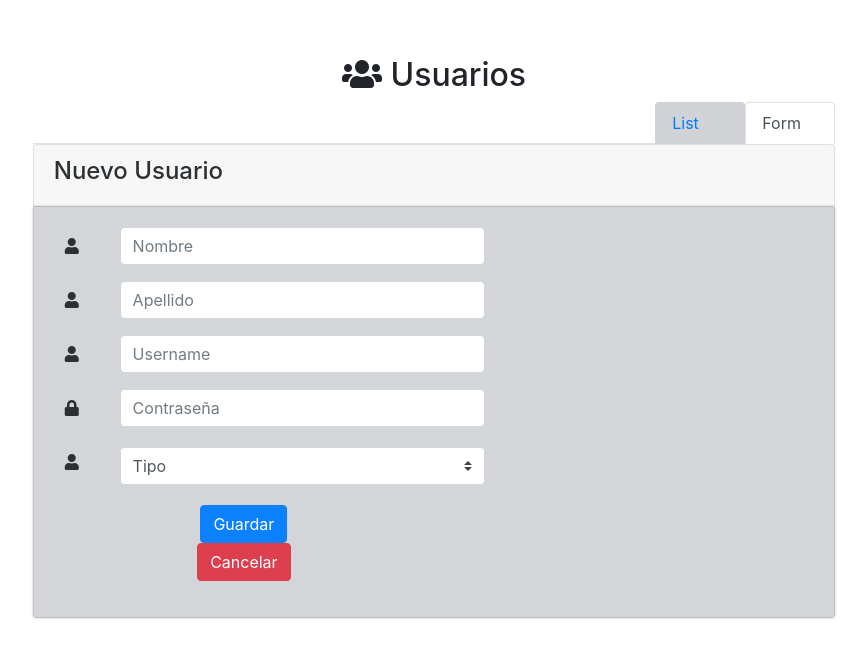
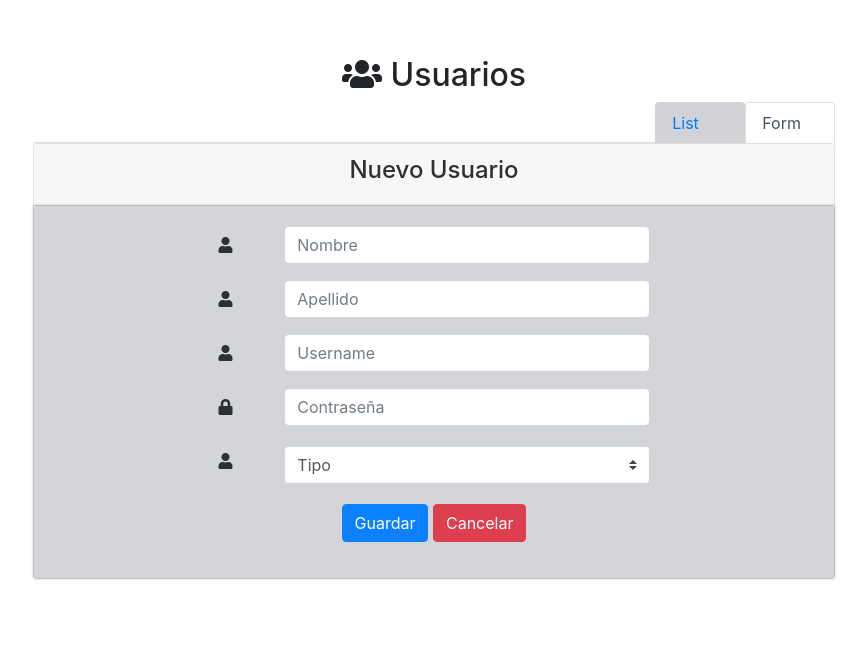
Before and after one commit to Andrealr10/gestor, a CodeIgniter app: page /gestor/index.php/usuario/index in a window 1280 px wide, after a click on "Form". Shown: the top 658 px of the page, without its empty margins (206-1073 px from the left). Run offline with CodeIgniter, Linux system fonts and the light colour scheme; data that the repository does not hold is empty; some libraries are stand-ins or nearby versions.

Commit message:
Hice un cambio en el proyecto

```diff
--- a/application/controllers/Usuario.php
+++ b/application/controllers/Usuario.php
@@ -23,8 +23,7 @@ class Usuario extends CI_Controller
   }
 
 
-    //Función para insertar un registro
-    public function insertar()
+  public function insert()
   {
     $data = [
       'nombre' => $_POST['nombre'],
@@ -36,4 +35,44 @@ class Usuario extends CI_Controller
     ];
     $this->UsuarioModel->insert($data);
   }
+
+  public function delete($id)
+  {
+    $data = [
+      'estado' => 2
+    ];
+
+    $this->UsuarioModel->update($data, $id);
   }
+
+  public function activar($id)
+  {
+    $data = [
+      'estado' => 1
+    ];
+
+    $this->UsuarioModel->update($data, $id);
+  }
+
+  public function getById($id)
+  {
+    echo json_encode($this->UsuarioModel->getById($id));
+  }
+
+  public function actualizar($id)
+  {
+    if ($id == 1) {
+      $data = [];
+    } else {
+      $data = [
+        'nombre' => $_POST['nombre'],
+        'apellido' => $_POST['apellido'],
+        'username' => $_POST['username'],
+        'password ' => $_POST['password'],
+        'tipo' => $_POST['tipo'],
+        'estado' => $_POST['estado'],
+      ];
+    }
+    $this->UsuarioModel->update($data, $id);
+  }
+}
--- a/application/views/pages/usuarios/index.php
+++ b/application/views/pages/usuarios/index.php
@@ -1,27 +1,42 @@
 <!DOCTYPE html>
 <html lang="en">
-
 <head>
     <meta charset="UTF-8">
     <meta name="viewport" content="width=device-width, initial-scale=1.0">
     <meta http-equiv="X-UA-Compatible" content="ie=edge">
-
     <link rel="stylesheet" href="<?= base_url(); ?>libs/css/bootstrap.min.css">
     <link rel="stylesheet" href="<?= base_url(); ?>libs/fonts/css/all.css">
     <link rel="stylesheet" href="<?= base_url(); ?>libs/css/style.css">
-    <link rel="stylesheet" href="https://cdnjs.cloudflare.com/ajax/libs/twitter-bootstrap/4.1.1/css/bootstrap.css">
+    <!-- <link rel="stylesheet" href="https://cdnjs.cloudflare.com/ajax/libs/twitter-bootstrap/4.1.1/css/bootstrap.css">
+    <link rel="stylesheet" href="https://cdn.datatables.net/1.10.19/css/dataTables.bootstrap4.min.css"> -->
+    <!--Alertify-->
+    <!-- JavaScript -->
+    <script src="//cdn.jsdelivr.net/npm/alertifyjs@1.11.4/build/alertify.min.js"></script>
 
-    <link rel="stylesheet" href="./assets/css/bootstrap.min.css">
-    <link rel="stylesheet" href="./assets/fontawesome/css/all.css">
-    <link rel="stylesheet" href="./assets/css/style.css">
-    <link rel="stylesheet" href="https://cdnjs.cloudflare.com/ajax/libs/twitter-bootstrap/4.1.1/css/bootstrap.css">
-    <link rel="stylesheet" href="https://cdn.datatables.net/1.10.19/css/dataTables.bootstrap4.min.css">
+    <!-- CSS -->
+    <link rel="stylesheet" href="//cdn.jsdelivr.net/npm/alertifyjs@1.11.4/build/css/alertify.min.css" />
+    <!-- Default theme -->
+    <link rel="stylesheet" href="//cdn.jsdelivr.net/npm/alertifyjs@1.11.4/build/css/themes/default.min.css" />
+    <!-- Semantic UI theme -->
+    <link rel="stylesheet" href="//cdn.jsdelivr.net/npm/alertifyjs@1.11.4/build/css/themes/semantic.min.css" />
+    <!-- Bootstrap theme -->
+    <link rel="stylesheet" href="//cdn.jsdelivr.net/npm/alertifyjs@1.11.4/build/css/themes/bootstrap.min.css" />
+
+    <!--
+    RTL version
+-->
+    <link rel="stylesheet" href="//cdn.jsdelivr.net/npm/alertifyjs@1.11.4/build/css/alertify.rtl.min.css" />
+    <!-- Default theme -->
+    <link rel="stylesheet" href="//cdn.jsdelivr.net/npm/alertifyjs@1.11.4/build/css/themes/default.rtl.min.css" />
+    <!-- Semantic UI theme -->
+    <link rel="stylesheet" href="//cdn.jsdelivr.net/npm/alertifyjs@1.11.4/build/css/themes/semantic.rtl.min.css" />
+    <!-- Bootstrap theme -->
+    <link rel="stylesheet" href="//cdn.jsdelivr.net/npm/alertifyjs@1.11.4/build/css/themes/bootstrap.rtl.min.css" />
     <title>Gestor</title>
 </head>
-
 <body>
     <div class="container">
-        <div class="mx-auto col-sm-9 main-section" id="myTab" role="tablist">
+        <div class="mx-auto col-sm-9 main-section">
             <h2 class="text-center"><i class="fas fa-users"></i> Usuarios</h2>
             <ul class="nav nav-tabs justify-content-end">
                 <li class="nav-item pesta">
@@ -29,18 +44,18 @@
                 </li>
                 <li class="nav-item pesta">
                     <a class="nav-link" id="form-tab" data-toggle="tab" href="#form" role="tab" aria-controls="form" aria-selected="true">Form</a>
-
             </ul>
-            <div class="tab-content" id="myTabContent">
+            <div class="tab-content">
                 <div class="tab-pane fade show active" id="list" role="tabpanel" aria-labelledby="list-tab">
-                    <div class="card">
+                    <!--Lista-->
+                    <div class="card text-center">
                         <div class="card-header">
-                            <h4>Lista de Usuarios</h4>
+                            <h4 class="text-center">Lista de Usuarios</h4>
                         </div>
                         <div class="card-body">
                             <div class="table-responsive">
                                 <table id="lista" class="table table-bordered table-hover table-striped">
-                                    <thead class="thead-light text-center">
+                                    <thead class="thead-dark text-center">
                                         <tr>
                                             <th scope="col">Id</th>
                                             <th scope="col">Nombre</th>
@@ -58,38 +73,40 @@
                         </div>
                     </div>
                 </div>
+                <!--Lista-->
                 <div class="tab-pane fade" id="form" role="tabpanel" aria-labelledby="form-tab">
+                    <!--Formulario-->
                     <div class="card">
                         <div class="card-header">
-                            <h4>Nuevo Usuario</h4>
+                            <h4 class="text-center">Nuevo Usuario</h4>
                         </div>
-                        <div class="card-body formu col-lg-12 text-center">
+                        <div class="card-body">
                             <form class="form" role="form" autocomplete="off" id="formu">
-                                <div class="form-group row">
-                                    <label class="col-lg-1 col-form-label form-control-label"><i class="fas fa-user"></i></label>
-                                    <div class="col-lg-6">
+                                <div class="form-group justify-content-center row">
+                                    <label class="col-1 col-form-label form-control-label"><i class="fas fa-user"></i></label>
+                                    <div class="col-6">
                                         <input class="form-control" type="text" placeholder="Nombre" name="nombre" id="nombre">
                                     </div>
                                 </div>
-                                <div class="form-group row">
+                                <div class="form-group justify-content-center row">
                                     <label class="col-lg-1 col-form-label form-control-label"><i class="fas fa-user"></i></label>
                                     <div class="col-lg-6">
                                         <input class="form-control" type="text" placeholder="Apellido" name="apellido" id="apellido">
                                     </div>
                                 </div>
-                                <div class="form-group row">
+                                <div class="form-group justify-content-center row">
                                     <label class="col-lg-1 col-form-label form-control-label"><i class="fas fa-user"></i></label>
                                     <div class="col-lg-6">
                                         <input class="form-control" type="text" placeholder="Username" name="username" id="username">
                                     </div>
                                 </div>
-                                <div class="form-group row">
+                                <div class="form-group justify-content-center row">
                                     <label class="col-lg-1 col-form-label form-control-label"><i class="fas fa-lock"></i></label>
                                     <div class="col-lg-6">
                                         <input class="form-control" type="password" placeholder="Contraseña" name="password" id="password">
                                     </div>
                                 </div>
-                                <div class="form-group row">
+                                <div class="form-group justify-content-center row">
                                     <label class="col-lg-1 col-form-label form-control-label"><i class="fas fa-user"></i></label>
                                     <div class="col-lg-6">
                                         <select class="custom-select my-1 mr-sm-2" name="tipo" id="tipo">
@@ -99,12 +116,10 @@
                                         </select>
                                     </div>
                                 </div>
-                                <div class="form-group row">
+                                <div class="form-group justify-content-center row">
                                     <div class="col-lg-12 text-center">
-                                        <div class="col-lg-6">
+                                        <div class="col-lg-12">
                                             <button type="button" class="btn btn-primary" id="agregar" onclick="insertar()">Guardar</button>
-                                        </div>
-                                        <div class="col-lg-6">
                                             <button type="button" class="btn btn-danger" onclick="cancelar()">Cancelar</button>
                                         </div>
                                     </div>
```
Also changed, not shown: other parts of application/views/pages/usuarios/index.php (+41 -5 lines), application/views/pages/usuarios/tabla.php (+11 -2 lines), libs/js/main.js. Lines whose indentation alone changed are shown as unchanged.
